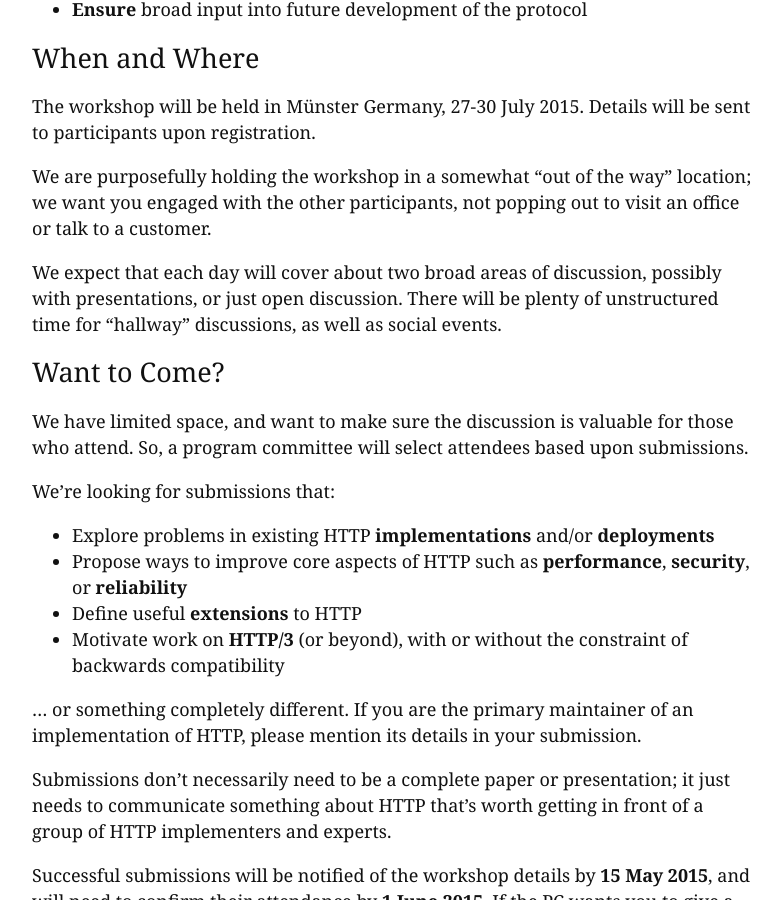
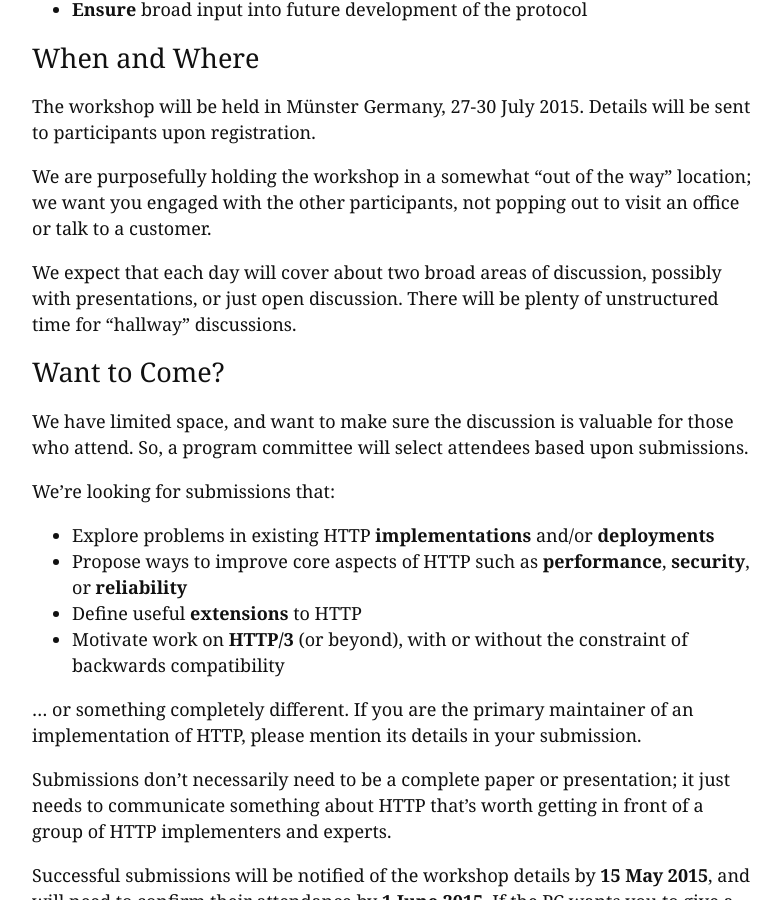
Before and after one commit to HTTPWorkshop/httpworkshop.github.io, a Jekyll site: the page built from index.md, in a window 1280 px wide and 900 px high, scrolled down 758 px. Shown: the whole window, without its empty margins (266-1047 px from the left). Built offline with Jekyll 4.4.1, drawn with Linux system fonts in a browser that asks for light colours.

Commit message:
let's not over-promise on "social events"

```diff
--- a/index.md
+++ b/index.md
@@ -38,7 +38,7 @@ visit an office or talk to a customer.
 
 We expect that each day will cover about two broad areas of discussion,
 possibly with presentations, or just open discussion. There will be plenty of
-unstructured time for "hallway" discussions, as well as social events.
+unstructured time for "hallway" discussions.
 
 
 ## Want to Come?
```
